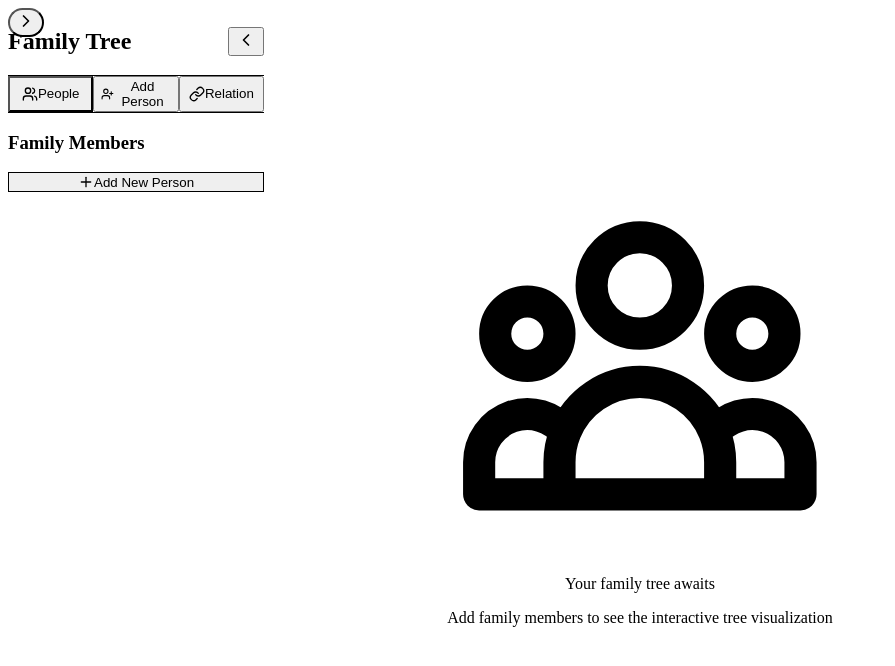
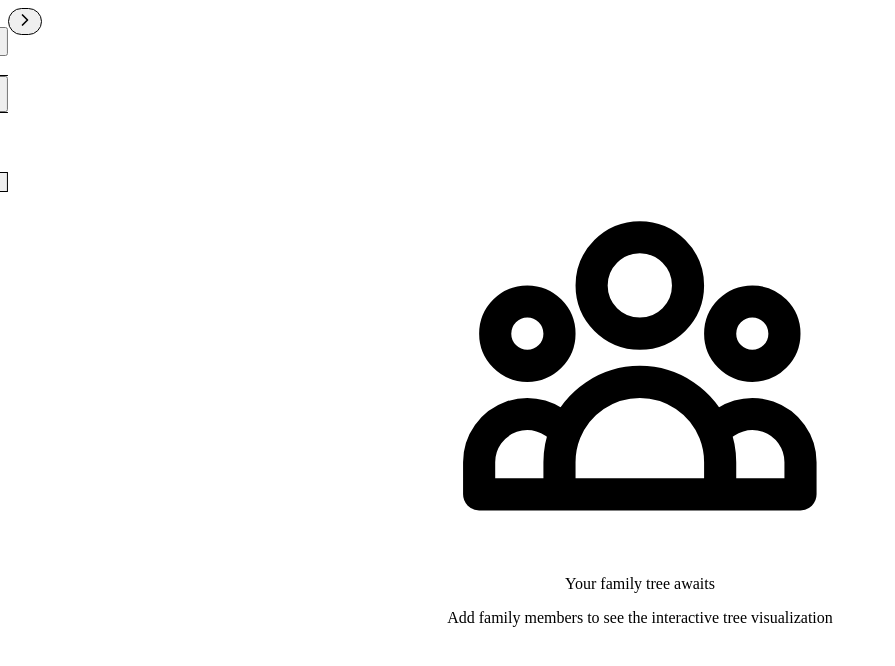
Before and after one commit to cbgoodson/family-tree-app, a React (Vite) app: page / in a window 1280 px wide. Both pictures are taken after a click on the button 246 px from the left and 41 px from the top of the page. Shown: the top 666 px of the page, without its empty margins (0-895 px from the left). Built offline with nearby package versions, Linux system fonts and the light colour scheme.

Commit message:
refactor: streamline sidebar and relationship management logic

```diff
--- a/src/App.tsx
+++ b/src/App.tsx
@@ -1,44 +1,24 @@
 import React, { useState } from 'react';
 import { FamilyProvider } from './context/FamilyContext';
-import { RelationshipManager } from './components/RelationshipManager';
 import { FamilyTree } from './components/FamilyTree';
 import Sidebar from './components/Sidebar';
-import type { Person } from './types/Person';
 
 const FamilyTreeApp: React.FC = () => {
   const [sidebarOpen, setSidebarOpen] = useState(true);
-  const [relationshipPerson, setRelationshipPerson] = useState<Person | undefined>();
 
-  React.useEffect(() => {
-    const handleManageRelationshipsEvent = (event: CustomEvent<Person>) => {
-      setRelationshipPerson(event.detail);
-    };
-
-    window.addEventListener('manageRelationships', handleManageRelationshipsEvent as EventListener);
-
-    return () => {
-      window.removeEventListener('manageRelationships', handleManageRelationshipsEvent as EventListener);
-    };
-  }, []);
+  const toggleSidebar = () => {
+    setSidebarOpen(prev => !prev);
+  };
 
   return (
-    <div className="flex w-full h-screen bg-gray-50">
+    <div className="w-full h-screen bg-gray-50">
       <Sidebar
         isOpen={sidebarOpen}
-        toggleSidebar={() => setSidebarOpen(!sidebarOpen)}
+        toggleSidebar={toggleSidebar}
       />
-      <main className={`flex-1 transition-all duration-300 ${sidebarOpen ? 'ml-80' : 'ml-0'}`}>
+      <main className={`transition-all duration-300 ${sidebarOpen ? 'ml-80' : 'ml-0'} h-full`}>
         <FamilyTree />
       </main>
-
-      {/* Modals - handled by Sidebar */}
-
-      {relationshipPerson && (
-        <RelationshipManager
-          person={relationshipPerson}
-          onClose={() => setRelationshipPerson(undefined)}
-        />
-      )}
     </div>
   );
 };
--- a/src/components/FamilyTree.tsx
+++ b/src/components/FamilyTree.tsx
@@ -69,6 +69,13 @@ const FamilyTreeFlow: React.FC<FamilyTreeProps> = ({ focusPersonId }) => {
       calculateGeneration(people[0].id, 0);
     }
 
+    // Add any unconnected people to the tree
+    people.forEach(person => {
+      if (!generations.has(person.id)) {
+        generations.set(person.id, 0);
+      }
+    });
+
     const generationGroups = new Map<number, string[]>();
     generations.forEach((gen, personId) => {
       if (!generationGroups.has(gen)) {
@@ -88,7 +95,8 @@ const FamilyTreeFlow: React.FC<FamilyTreeProps> = ({ focusPersonId }) => {
       });
     });
 
-    visited.forEach(personId => {
+    // Create nodes for all people in generations map
+    generations.forEach((gen, personId) => {
       const person = getPersonById(personId);
       if (!person) return;
 
@@ -108,9 +116,15 @@ const FamilyTreeFlow: React.FC<FamilyTreeProps> = ({ focusPersonId }) => {
           },
         },
       });
+    });
+
+    // Create edges only for people with relationships
+    generations.forEach((gen, personId) => {
+      const person = getPersonById(personId);
+      if (!person) return;
 
       person.childrenIds.forEach(childId => {
-        if (visited.has(childId)) {
+        if (generations.has(childId)) {
           edges.push({
             id: `${personId}-${childId}`,
             source: personId,
@@ -127,7 +141,7 @@ const FamilyTreeFlow: React.FC<FamilyTreeProps> = ({ focusPersonId }) => {
       });
 
       person.spouseIds.forEach(spouseId => {
-        if (visited.has(spouseId) && personId < spouseId) {
+        if (generations.has(spouseId) && personId < spouseId) {
           edges.push({
             id: `spouse-${personId}-${spouseId}`,
             source: personId,
--- a/src/components/RelationshipManager.tsx
+++ b/src/components/RelationshipManager.tsx
@@ -1,4 +1,5 @@
 import React, { useState, useEffect, useRef } from 'react';
+import { createPortal } from 'react-dom';
 import type { Person } from '../types/Person';
 import { useFamilyContext } from '../context/FamilyContext';
 
@@ -71,7 +72,7 @@ export const RelationshipManager: React.FC<RelationshipManagerProps> = ({ person
     setTimeout(onClose, 150);
   };
 
-  return (
+  const modalContent = (
     <div className="fixed inset-0 bg-black bg-opacity-60 flex items-center justify-center p-4 z-50">
       <div className={`bg-white rounded-lg shadow-xl w-full max-w-2xl max-h-[90vh] overflow-hidden ${isAnimating ? 'scale-100 opacity-100' : 'scale-95 opacity-0'} transition-all duration-300`}>
 
@@ -275,4 +276,6 @@ export const RelationshipManager: React.FC<RelationshipManagerProps> = ({ person
       </div>
     </div>
   );
+
+  return createPortal(modalContent, document.body);
 };
--- a/src/components/Sidebar.tsx
+++ b/src/components/Sidebar.tsx
@@ -153,12 +153,7 @@ const Sidebar: React.FC<SidebarProps> = ({
         );
 
       case 'add-relationship':
-        return relationshipPerson ? (
-          <RelationshipManager
-            person={relationshipPerson}
-            onClose={() => handleTabChange('people')}
-          />
-        ) : (
+        return (
           <p className="text-sm text-gray-500">Select a person to manage relationships.</p>
         );
 
@@ -169,7 +164,7 @@ const Sidebar: React.FC<SidebarProps> = ({
 
   return (
     <>
-      <div className={`fixed top-0 left-0 h-full bg-white shadow-lg transition-all duration-300 z-10 ${isOpen ? 'w-80' : 'w-0'} overflow-hidden`}>
+      <div className={`fixed top-0 left-0 h-full bg-white shadow-lg transition-transform duration-300 z-40 w-80 ${isOpen ? 'translate-x-0' : '-translate-x-full'}`}>
         <div className="flex flex-col h-full">
           <div className="p-4 bg-gray-50 border-b border-gray-200 flex justify-between items-center">
             <h2 className="text-lg font-semibold text-gray-800">Family Tree</h2>
@@ -219,10 +214,18 @@ const Sidebar: React.FC<SidebarProps> = ({
       {!isOpen && (
         <button
           onClick={toggleSidebar}
-          className="fixed top-4 left-4 z-10 p-2 bg-white rounded-full shadow-md hover:bg-gray-100"
+          className="fixed top-4 left-4 z-50 p-2 bg-white rounded-full shadow-lg hover:bg-gray-100 border border-gray-200"
         >
           <ChevronRightIcon size={20} />
         </button>
+      )}
+
+      {/* Render RelationshipManager as a separate modal outside sidebar */}
+      {relationshipPerson && (
+        <RelationshipManager
+          person={relationshipPerson}
+          onClose={() => handleTabChange('people')}
+        />
       )}
     </>
   );
```
